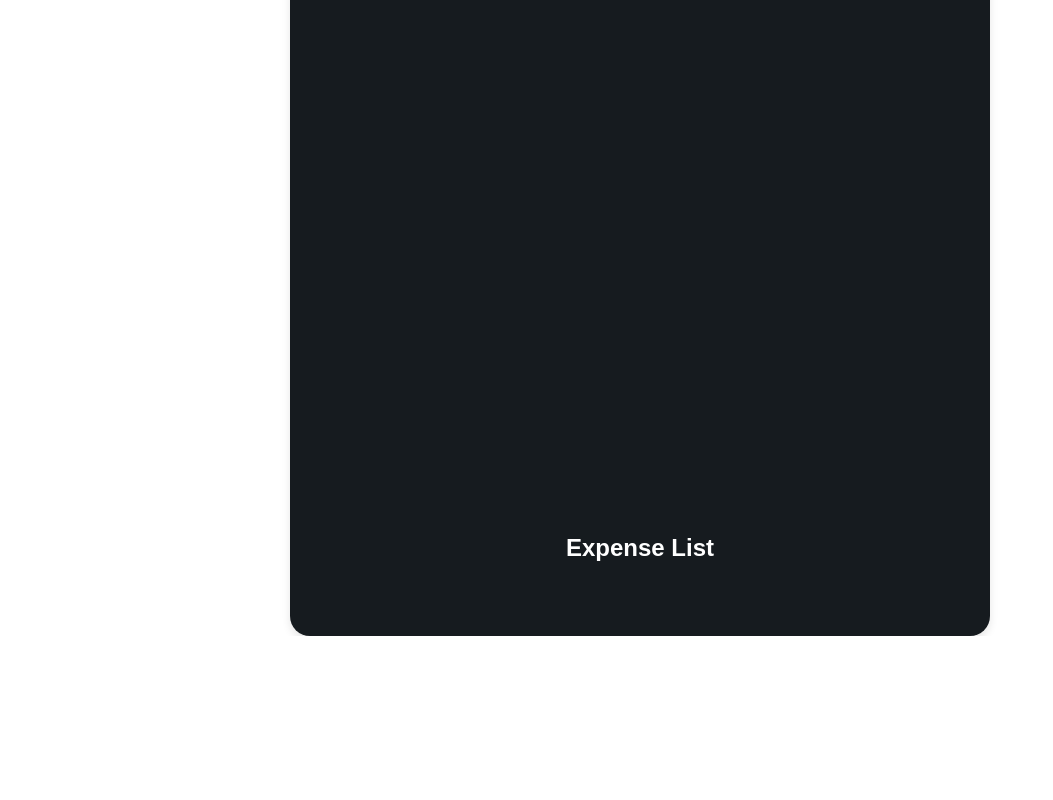
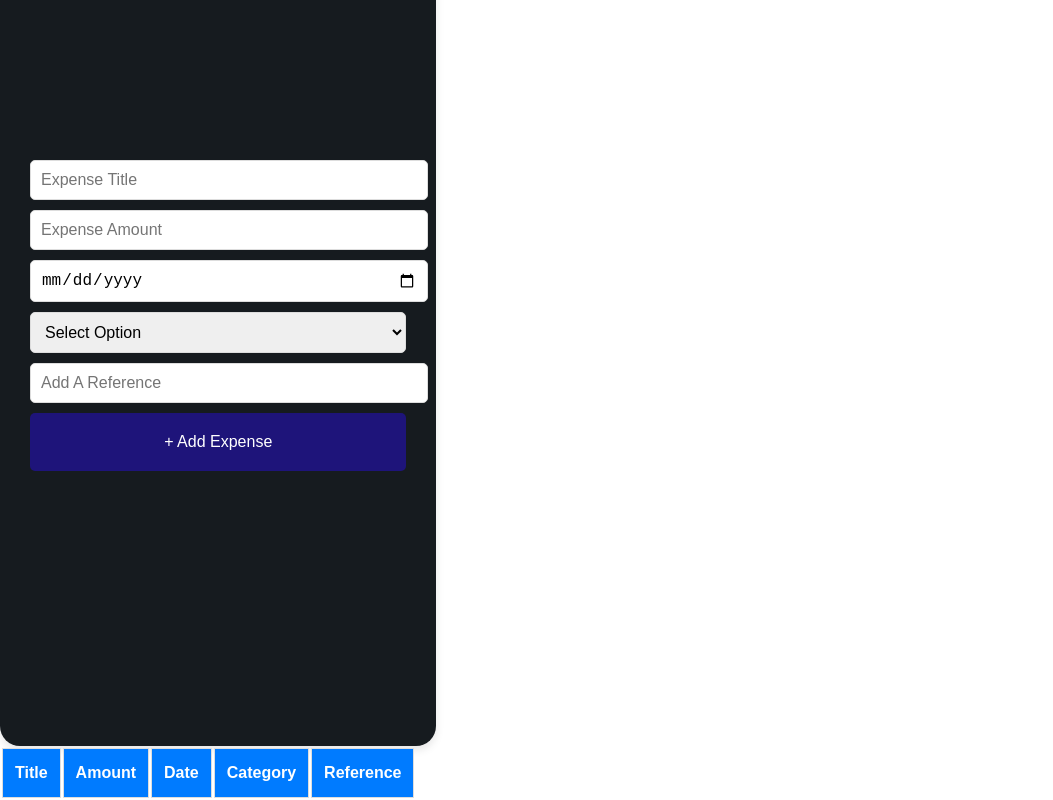
Before and after one commit to iqramahamed24/frontend, a React (Vite) app in the folder Finance App/: page / in a window 1280 px wide. Shown: the part 270-1070 px from the top of the page, without its empty margins (0-1053 px from the left). Before the commit the page ends 906 px from the top, so only its background shows below. Built offline with nearby package versions, Linux system fonts and the light colour scheme.

Commit message:
styling tables

```diff
--- a/Finance App/src/App.jsx
+++ b/Finance App/src/App.jsx
@@ -1,14 +1,14 @@
 import Expenses from "./Components/pages/Expenses";
 import { useState } from "react";
-// import './App.css';
-import './Components/pages/Expenses.css'
-import { Button } from 'react-bootstrap';
+import ExpensesTable from "./Components/pages/ExpensesTable";
 
 
 function App() {
   return (
     <div>
       <Expenses />
+      <ExpensesTable />
+
     </div>
   );
 }
--- a/Finance App/src/Components/pages/Expenses.css
+++ b/Finance App/src/Components/pages/Expenses.css
@@ -3,10 +3,6 @@ body {
   background-size: cover;
   background-position: center;
   margin: 0;
-    display: flex;
-    justify-content: center;
-    align-items: center;
-    height: 100vh;
   font-family: Arial, sans-serif;
 }
 
@@ -14,7 +10,7 @@ body {
   max-width: 600px;
   width: 100%;
   margin: 0 auto;
-    padding: 50px;
+  padding: 10px;
   border-radius: 20px;
   background: #161b1f;
   box-shadow: 0 4px 8px rgba(0, 0, 0, 0.1);
@@ -34,21 +30,21 @@ body {
 }
 
 .expense-form {
-    display: flex-box;
+  display: flex;
   flex-direction: column;
   justify-content: center;
-    padding-bottom: 90%;
-    margin-bottom: 20px;
-
+  height: 100vh;
+  padding: 20px;
 }
 
 .expense-form input,
 .expense-form select {
-    margin-bottom: px;
+  margin-bottom: 10px;
   padding: 10px;
   border: 1px solid #ddd;
   border-radius: 5px;
   font-size: 16px;
+  width: 100%;
 }
 
 .expense-form button {
@@ -60,12 +56,12 @@ body {
   font-size: 16px;
   cursor: pointer;
   transition: background 0.3s ease;
+  width: 100%;
 }
 
 .expense-form button:hover {
   background: #ff5a4c;
 }
-
 
 .expense-list {
   margin-top: 20px;
--- a/Finance App/src/Components/pages/Expenses.jsx
+++ b/Finance App/src/Components/pages/Expenses.jsx
@@ -1,55 +1,34 @@
-import React, { useState, useEffect } from "react";
+import React, { useState } from 'react';
+import './Expenses.css'
+import './ExpensesTable'
+
+
 
 const Expenses = () => {
-  const [expenseTitle, setExpenseTitle] = useState("");
-  const [expenseAmount, setExpenseAmount] = useState("");
-  const [expenseDate, setExpenseDate] = useState("");
-  const [expenseOption, setExpenseOption] = useState("");
-  const [expenseReference, setExpenseReference] = useState("");
+    const [expenseTitle, setExpenseTitle] = useState('');
+    const [expenseAmount, setExpenseAmount] = useState('');
+    const [expenseDate, setExpenseDate] = useState('');
+    const [expenseOption, setExpenseOption] = useState('');
+    const [expenseReference, setExpenseReference] = useState('');
     const [totalExpense, setTotalExpense] = useState(0);
-  const [expenses, setExpenses] = useState([]);
-
-  // Load expenses from localStorage on component mount
-  useEffect(() => {
-    const savedExpenses = JSON.parse(localStorage.getItem("expenses")) || [];
-    setExpenses(savedExpenses);
-    const savedTotalExpense = savedExpenses.reduce(
-      (total, expense) => total + expense.amount,
-      0
-    );
-    setTotalExpense(savedTotalExpense);
-  }, []);
 
     const addExpense = () => {
         const amount = parseFloat(expenseAmount);
         if (!isNaN(amount)) {
             setTotalExpense(totalExpense + amount);
-      const newExpense = {
-        title: expenseTitle,
-        amount: amount,
-        date: expenseDate,
-        option: expenseOption,
-        reference: expenseReference,
-      };
-      const updatedExpenses = [...expenses, newExpense];
-      setExpenses(updatedExpenses);
-
-      // Save to localStorage
-      localStorage.setItem("expenses", JSON.stringify(updatedExpenses));
         }
-    setExpenseTitle("");
-    setExpenseAmount("");
-    setExpenseDate("");
-    setExpenseOption("");
-    setExpenseReference("");
+        setExpenseTitle('');
+        setExpenseAmount('');
+        setExpenseDate('');
+        setExpenseOption('');
+        setExpenseReference('');
     };
 
     return (
         <div className="expenses-container">
             <h1>Expenses</h1>
             <div className="total-expense">
-        Total Expense:{" "}
-        <span style={{ color: "green" }}>${totalExpense.toFixed(2)}</span>
+                Total Expense: <span style={{ color: 'green' }}>${totalExpense.toFixed(2)}</span>
             </div>
             <div className="expense-form">
                 <input
@@ -90,20 +69,6 @@ const Expenses = () => {
                 />
                 <button onClick={addExpense}>+ Add Expense</button>
             </div>
-      <div className="expense-list">
-        <h2>Expense List</h2>
-        <ul>
-          {expenses.map((expense, index) => (
-            <li key={index}>
-              <div>Title: {expense.title}</div>
-              <div>Amount: ${expense.amount.toFixed(2)}</div>
-              <div>Date: {expense.date}</div>
-              <div>Category: {expense.option}</div>
-              <div>Reference: {expense.reference}</div>
-            </li>
-          ))}
-        </ul>
-      </div>
         </div>
     );
 };
--- /dev/null
+++ b/Finance App/src/Components/pages/ExpensesTable.css
@@ -0,0 +1,43 @@
+ExpensesTable.css
+
+/* General table styling */
+table {
+    width: 100%;
+    border-collapse: collapse;
+    margin-top: 20px;
+    font-family: Arial, sans-serif;
+}
+
+/* Styling for the table header */
+table thead {
+    background-color: #007bff;
+    color: white;
+}
+
+table th,
+table td {
+    padding: 12px;
+    border: 1px solid #ddd;
+    text-align: left;
+}
+
+/* Alternating row colors for better readability */
+table tbody tr:nth-child(even) {
+    background-color: #f2f2f2;
+}
+
+/* Hover effect for table rows */
+table tbody tr:hover {
+    background-color: #e9ecef;
+}
+
+/* Specific column styling */
+table th:nth-child(2),
+table td:nth-child(2) {
+    text-align: right; /* Right-align the amount column */
+}
+
+table th:nth-child(3),
+table td:nth-child(3) {
+    text-align: center; /* Center-align the date column */
+}
--- /dev/null
+++ b/Finance App/src/Components/pages/ExpensesTable.jsx
@@ -0,0 +1,25 @@
+// ExpensesTable.jsx
+import React from 'react';
+import './ExpensesTable.css';
+
+
+const ExpensesTable = () => {
+    return (
+        <table>
+            <thead>
+                <tr>
+                    <th>Title</th>
+                    <th>Amount</th>
+                    <th>Date</th>
+                    <th>Category</th>
+                    <th>Reference</th>
+                </tr>
+            </thead>
+            <tbody>
+                {/* Table rows will be added here */}
+            </tbody>
+        </table>
+    );
+};
+
+export default ExpensesTable;
```
Lines whose indentation alone changed are shown as unchanged.
